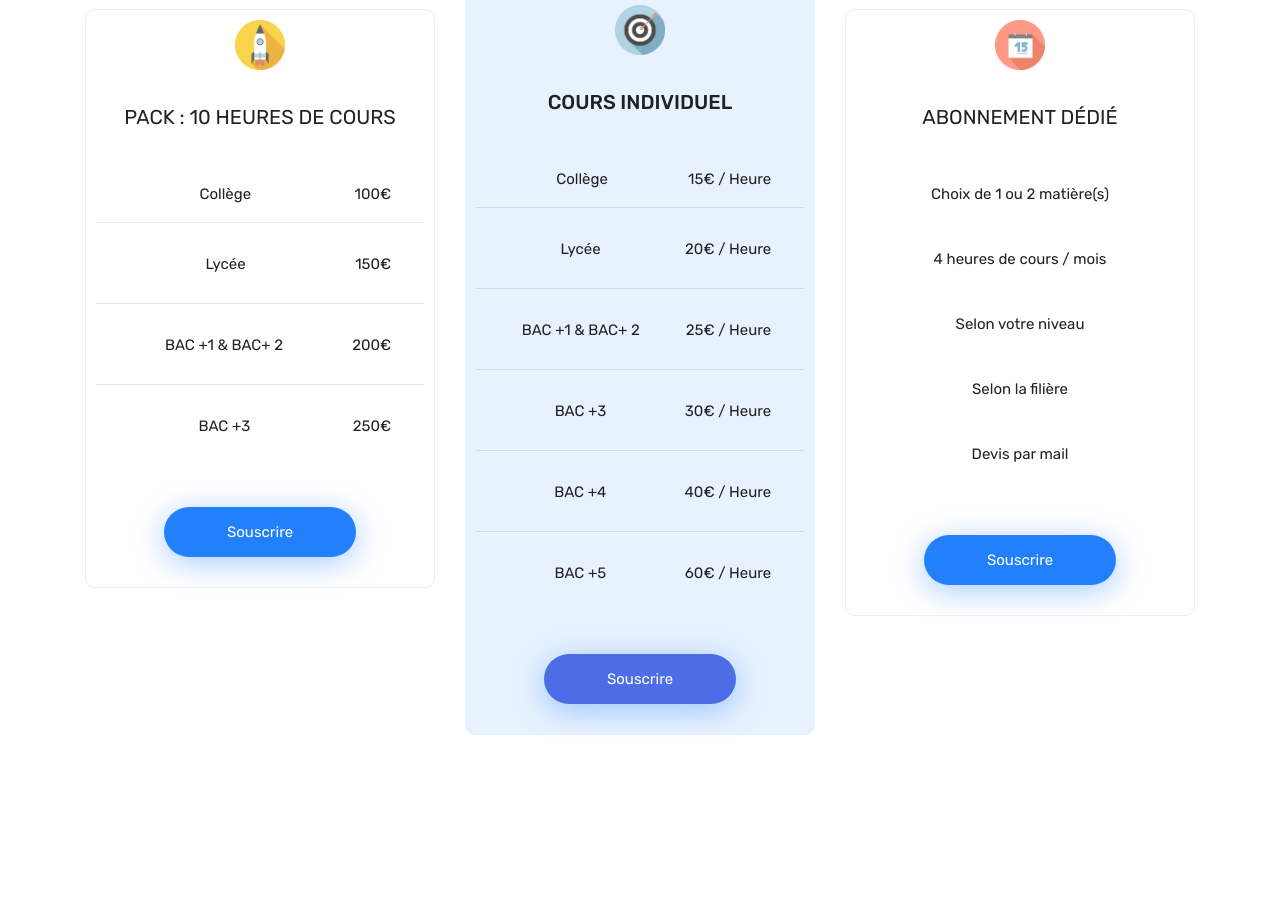
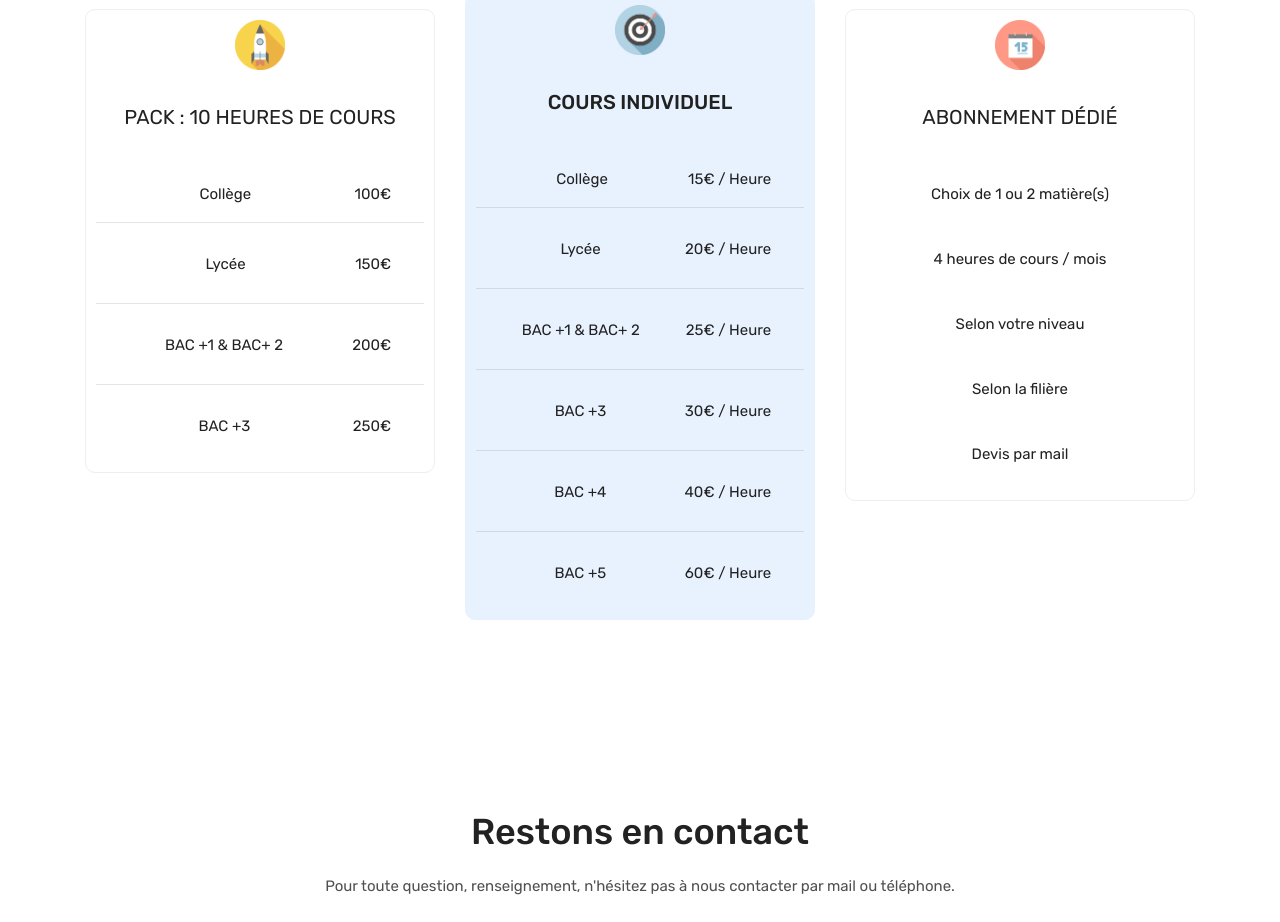
Before and after one commit to Abdellah-Sk/projet-s, a plain HTML site: page index.html in a window 1280 px wide. Shown: the part 2027-2949 px from the top of the page. Drawn offline with Linux system fonts and the light colour scheme; some packages are replaced by stand-ins of ours.

Commit message:
delete sub button

```diff
--- a/index.html
+++ b/index.html
@@ -276,9 +276,6 @@
                                         </li>
                                     </ul>
                                 </div>
-                                <div class="pricing-footer">
-                                    <a href="#" class="p-button">Souscrire</a>
-                                </div>
                             </div>
                         </div>
 
@@ -325,9 +322,6 @@
                                         </li>
                                     </ul>
                                 </div>
-                                <div class="pricing-footer">
-                                    <a href="#" class="p-button">Souscrire</a>
-                                </div>
                             </div>
                         </div>
 
@@ -359,9 +353,6 @@
                                             <p>Devis par mail</p>
                                         </li>
                                     </ul>
-                                </div>
-                                <div class="pricing-footer">
-                                    <a href="#" class="p-button">Souscrire</a>
                                 </div>
                             </div>
                         </div>
```
